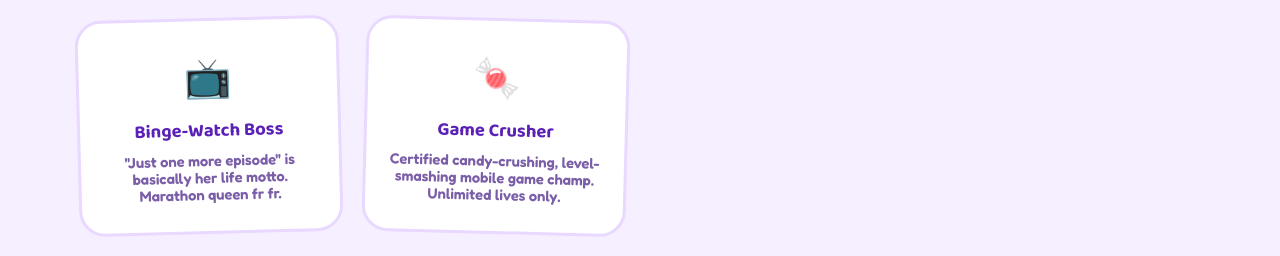
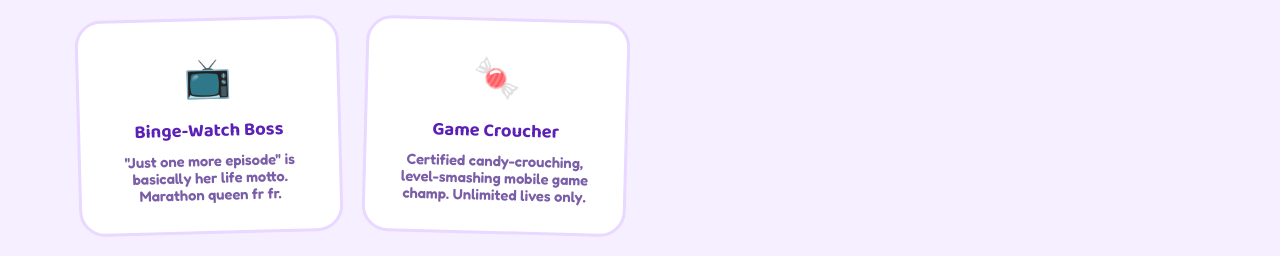
Before and after one commit to Ssureshbantubilli/alena-birthday-profile, a plain HTML site: page index.html in a window 1280 px wide. Shown: the part 4021-4277 px from the top of the page. Drawn offline with Linux system fonts and the light colour scheme.

Commit message:
Fix copy: 'crushing' -> 'crouching'

```diff
--- a/index.html
+++ b/index.html
@@ -495,7 +495,7 @@
     <div class="fact-card"><span class="emoji">😝</span><h3>Chechi Annoyer</h3><p>Professional big-sister teaser. Bothering Chechi is a full-time job and she's employee of the month.</p></div>
     <div class="fact-card"><span class="emoji">😴</span><h3>Sleep Champion</h3><p>World record holder in napping. Give her a pillow and she's out like a light.</p></div>
     <div class="fact-card"><span class="emoji">📺</span><h3>Binge-Watch Boss</h3><p>"Just one more episode" is basically her life motto. Marathon queen fr fr.</p></div>
-    <div class="fact-card"><span class="emoji">🍬</span><h3>Game Crusher</h3><p>Certified candy-crushing, level-smashing mobile game champ. Unlimited lives only.</p></div>
+    <div class="fact-card"><span class="emoji">🍬</span><h3>Game Croucher</h3><p>Certified candy-crouching, level-smashing mobile game champ. Unlimited lives only.</p></div>
   </div>
 </section>
 
```
